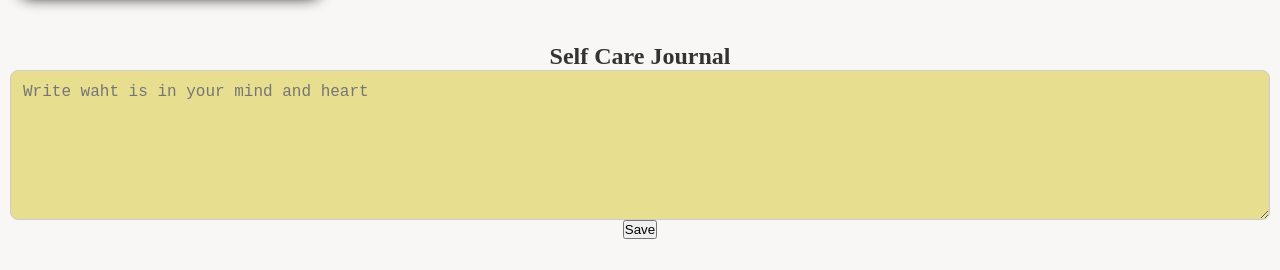
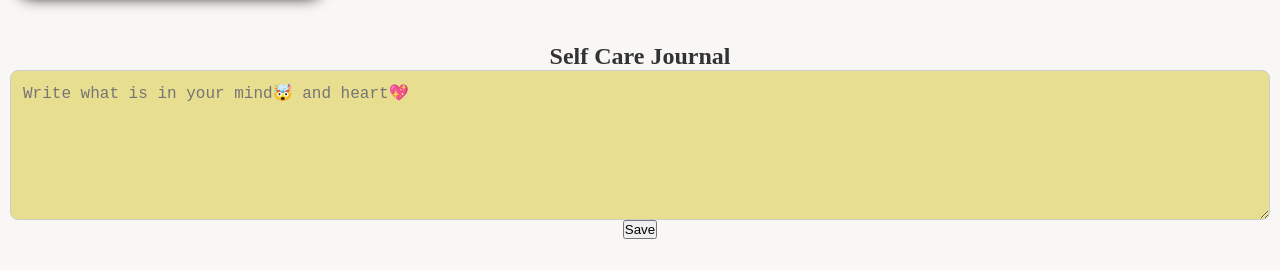
Before and after one commit to Ayushi753/NourishU--website, a plain HTML site: page Emotional Growth.html in a window 1280 px wide. Shown: the part 1049-1319 px from the top of the page. Drawn offline with Linux system fonts and the light colour scheme.

Commit message:
your commit message

```diff
--- a/Emotional Growth.html
+++ b/Emotional Growth.html
@@ -168,7 +168,7 @@
 
   <section class="notes-section">
     <h2 style="font-family: Baskerville Old Face;">Self Care Journal</h2>
-    <textarea id="notes-area" class="notes-area" placeholder="Write waht is in your mind and heart"></textarea>
+    <textarea id="notes-area" class="notes-area" placeholder="Write what is in your mind🤯 and heart💖"></textarea>
     <br>
     <button onclick="saveNotes()">Save</button>
     <p id="save-status"></p>
```
Also changed, not shown: Selfcare.html (+1 -1 lines).
